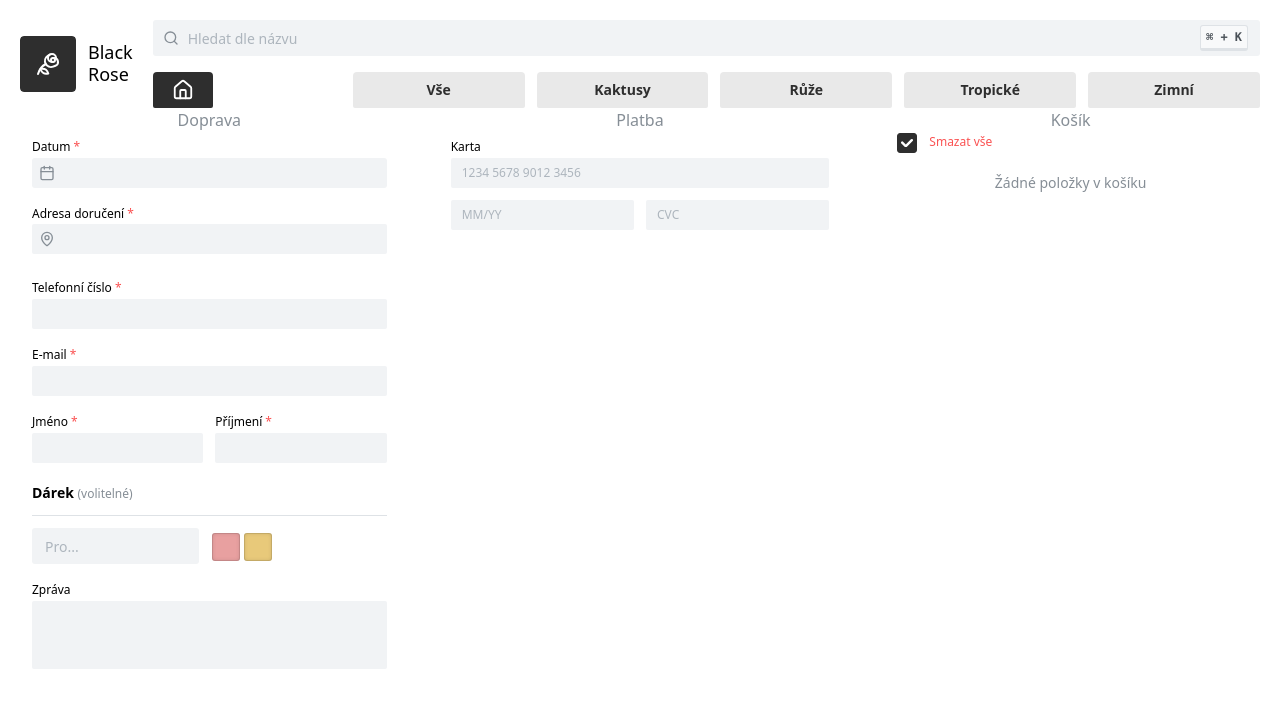
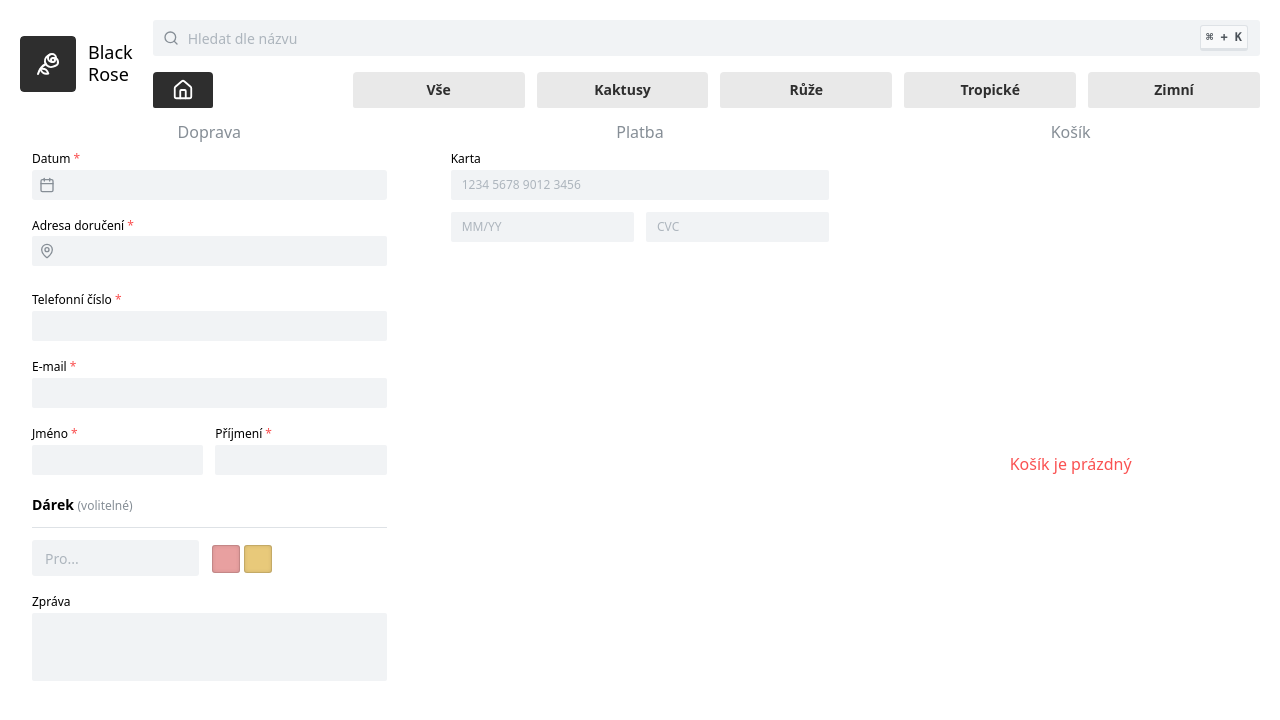
Before and after one commit to Makovicee/DualE-commerce, a React (Vite) app: page /checkout in a window 1280 px wide. Shown: the top 720 px of the page. Built offline with nearby package versions, Linux system fonts and the light colour scheme.

Commit message:
fix:AST checkout empty state

```diff
--- a/src/components/main/checkoutPage/CheckoutPage.tsx
+++ b/src/components/main/checkoutPage/CheckoutPage.tsx
@@ -64,7 +64,7 @@ const CheckoutPage = () => {
       cols={3}
     >
       {EFF_ORDER.map((item, i) => (
-        <Box key={i} px="xl">
+        <Box key={i} px="xl" pt={"md"}>
           <Text ta="center" size="md" fw={500} c="dimmed">
             {item.label}
           </Text>
--- a/src/components/main/checkoutPage/cart/Cart.tsx
+++ b/src/components/main/checkoutPage/cart/Cart.tsx
@@ -2,7 +2,7 @@ import { Button, Grid, Paper, Stack, Text } from "@mantine/core";
 import CartItems from "./cartItems/CartItems";
 import Summary from "./summary/Summary";
 import { useUIMode } from "../../../../contexts/UIModeContext";
-import { ArrowRight } from "lucide-react";
+import { ArchiveX, ArrowRight } from "lucide-react";
 import { useState } from "react";
 import { useCart } from "../../../../core/CartContext";
 
@@ -28,12 +28,24 @@ const Cart = () => {
     <Summary TAX={TAX} checkedTotalPrice={checkedTotalPrice} />
   );
 
+  const emptyCart = (
+    <Stack h={"100%"} justify="center" align="center">
+      <Text fw={500} c="red">
+        Košík je prázdný
+      </Text>
+      {mode === "AST" && <ArchiveX size={50} color="gray" />}
+    </Stack>
+  );
+
+  if (items.length === 0) {
+    return emptyCart;
+  }
+
   return mode === "EFF" ? (
     <Stack gap={0} h={"100%"} justify="space-between">
       {cartItems}
       <Stack>
         {summary}
-        {items.length > 0 && (
         <Button
           h={120}
           px={"xl"}
@@ -50,7 +62,6 @@ const Cart = () => {
             </Text>
           </Stack>
         </Button>
-        )}
       </Stack>
     </Stack>
   ) : (
--- a/src/components/main/checkoutPage/cart/cartItems/CartItems.tsx
+++ b/src/components/main/checkoutPage/cart/cartItems/CartItems.tsx
@@ -132,11 +132,11 @@ const CartItems = ({ checked, setChecked }: CartItemsProps) => {
                 <Group c={"astGreen"} gap={0}>
                   <ChevronLeft strokeWidth={3} size={22} />
                   <Text fw={500} c="dimmed" size="xs">
-                    {prevItem.product.name} - {prevItem.variant}
+                    {prevItem?.product?.name} - {prevItem?.variant}
                   </Text>
                 </Group>
                 <Image
-                  src={prevItem.product.img}
+                  src={prevItem?.product?.img}
                   fallbackSrc="https://placehold.co/60x60"
                   h={100}
                   w={100}
@@ -149,13 +149,13 @@ const CartItems = ({ checked, setChecked }: CartItemsProps) => {
               <Stack gap="xs" align="flex-end">
                 <Group c={"astGreen"} gap={0}>
                   <Text fw={500} c="dimmed" size="xs">
-                    {nextItem.product.name} - {nextItem.variant}
+                    {nextItem?.product?.name} - {nextItem?.variant}
                   </Text>
 
                   <ChevronRight strokeWidth={3} size={22} />
                 </Group>
                 <Image
-                  src={nextItem.product.img}
+                  src={nextItem?.product?.img}
                   fallbackSrc="https://placehold.co/60x60"
                   h={100}
                   w={100}
```
Lines whose indentation alone changed are shown as unchanged.
